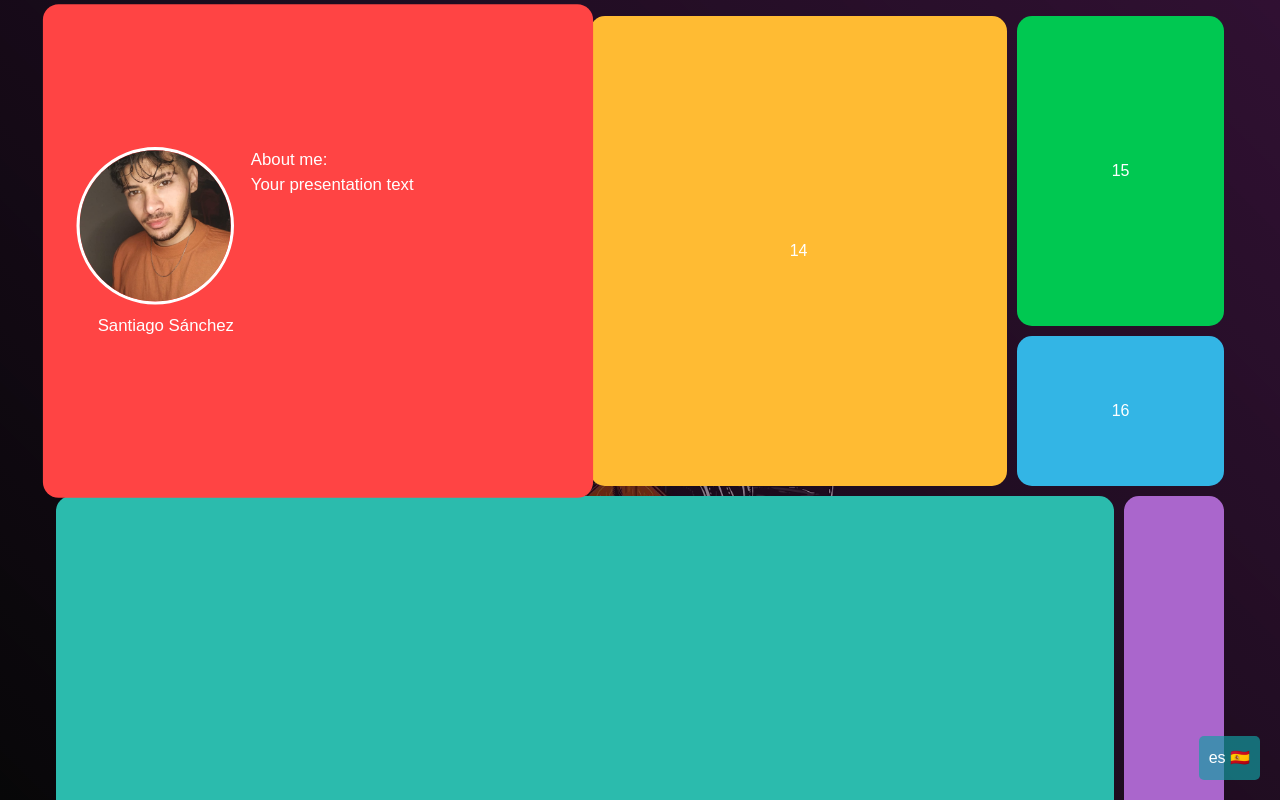
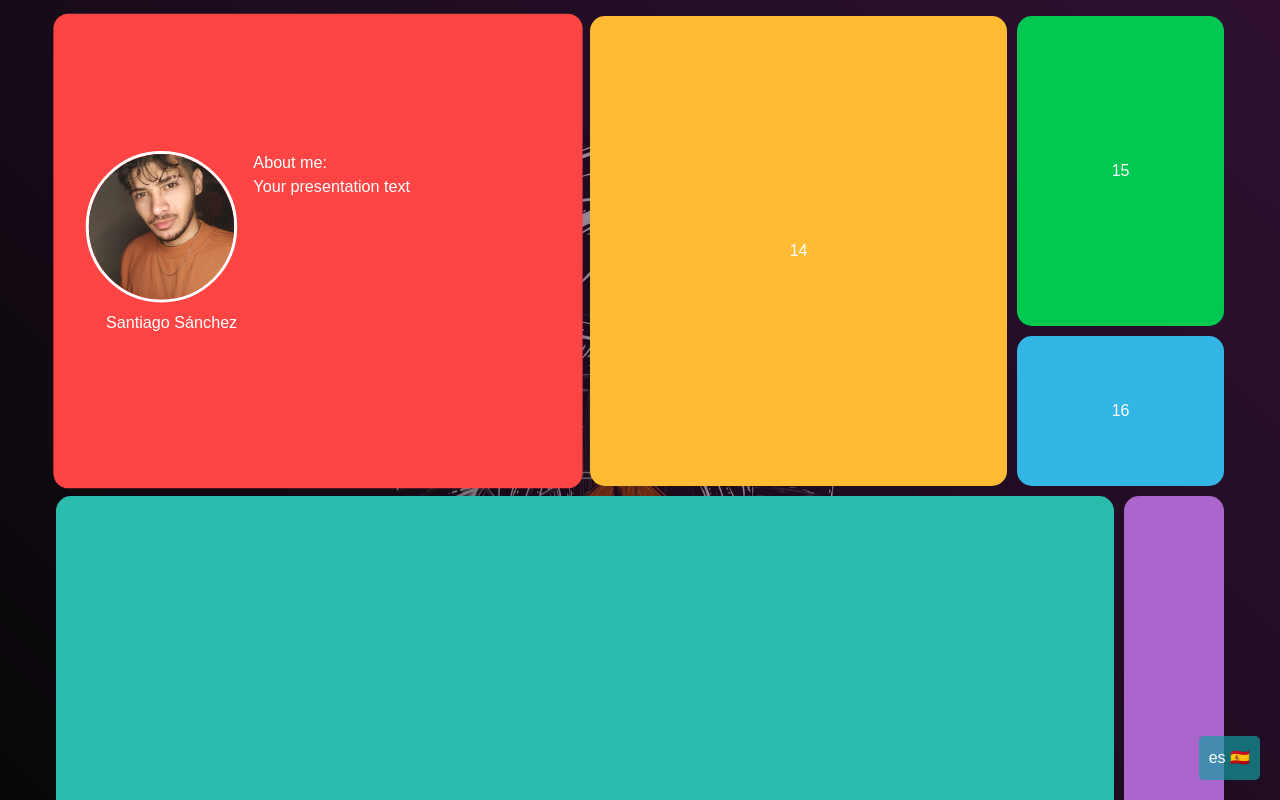
Before and after one commit to Sanchez-Santiago/Portafolio, an Astro site in the folder Portafolio-Santiago-Sanchez/: page /en in a window 1280 px wide. In both pictures the pointer is over the element 318 px from the left and 251 px from the top of the page. Shown: the top 800 px of the page. Built offline with nearby package versions, Linux system fonts and the light colour scheme; Astro itself is replaced by a stand-in of ours.

Commit message:
Retoque menor

```diff
--- a/Portafolio-Santiago-Sanchez/src/pages/[lang]/index.astro
+++ b/Portafolio-Santiago-Sanchez/src/pages/[lang]/index.astro
@@ -95,7 +95,7 @@ const t = translations[currentLang];
       background-color 0.3s;
   }
   .grid-item:hover {
-    transform: scale(1.05);
+    transform: scale(1.01);
   }
 
   /* Posicionamiento y colores específicos para cada elemento */
```
